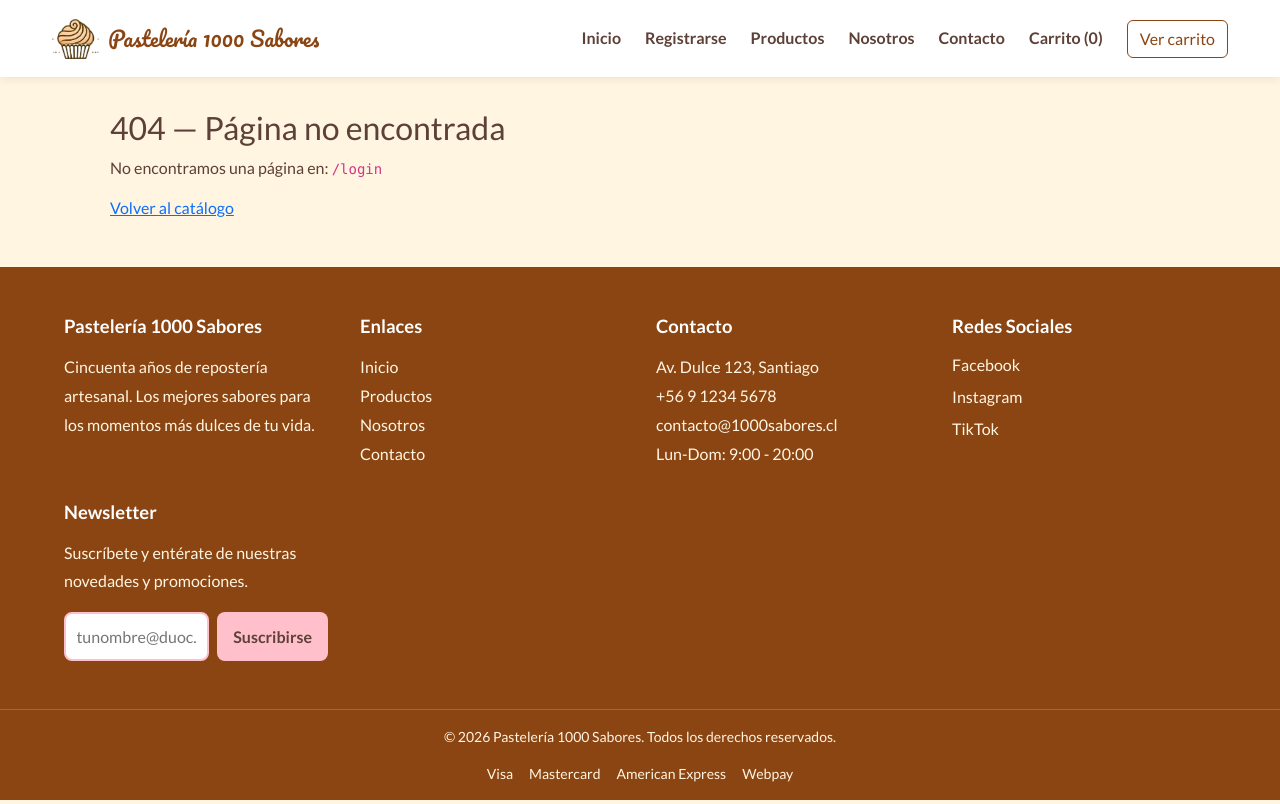
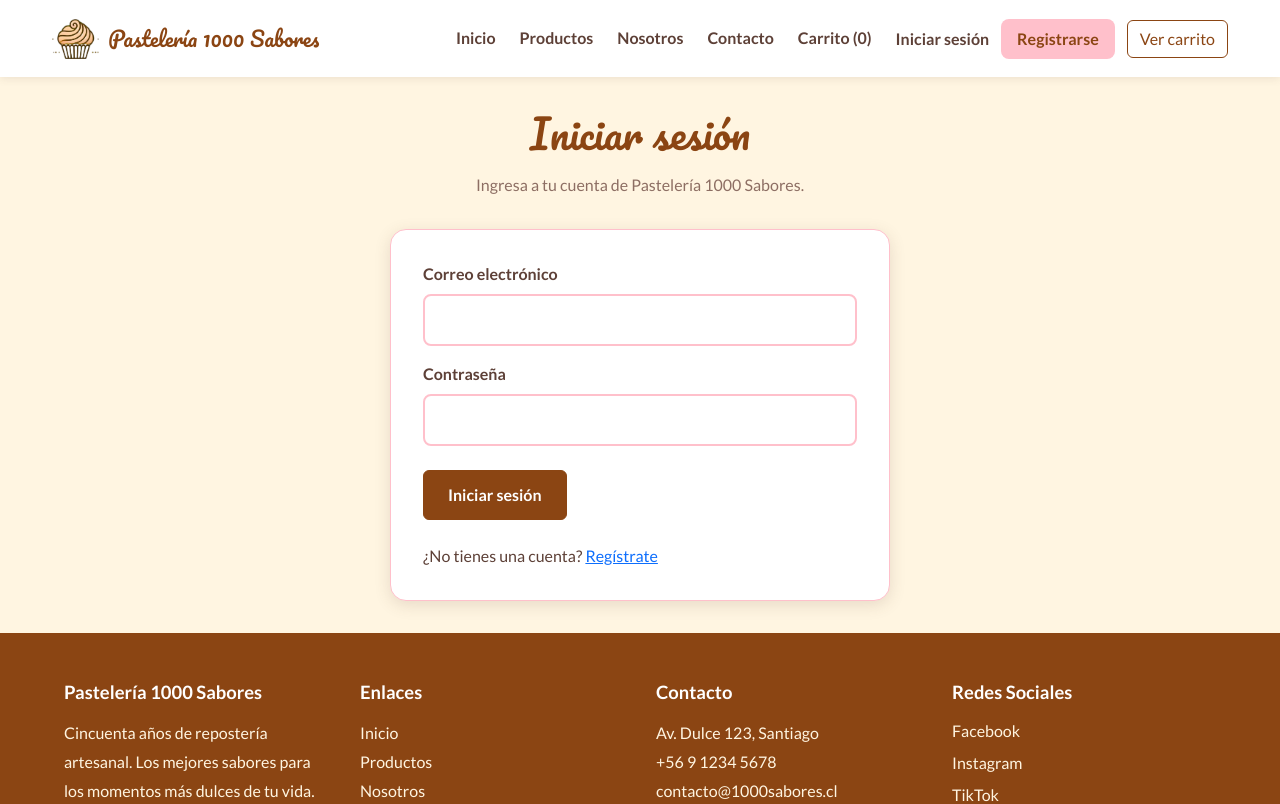
Before and after one commit to jaelreyes/pasteleria-react, a React (Vite) app: page /login in a window 1280 px wide. Shown: the top 804 px of the page. Built offline with nearby package versions, Linux system fonts and the light colour scheme.

Commit message:
Migra inicio de sesion y menu de usuario

```diff
--- a/src/App.jsx
+++ b/src/App.jsx
@@ -4,20 +4,20 @@ import { Routes, Route } from "react-router-dom";
 import ProductList from "./components/ProductList";
 import Cart from "./components/Cart";
 import Layout from "./components/Layout";
+import CartPanel from "./components/CartPanel";
 import productos from "./data/productos";
 
 import NotFound from "./pages/NotFound";
 import ProductDetail from "./pages/ProductDetail";
 import Home from "./pages/Home";
 import Checkout from "./pages/Checkout";
-import CartPanel from "./components/CartPanel";
 import Nosotros from "./pages/Nosotros";
 import Contacto from "./pages/Contacto";
-import Registro from './pages/Registro'
-
+import Registro from "./pages/Registro";
+import Login from "./pages/Login";
 
 function App() {
-  // Recupera el carrito guardado al iniciar la aplicación.
+  // Recupera el carrito guardado al iniciar.
   const [carrito, setCarrito] = useState(() => {
     const carritoGuardado = localStorage.getItem("carrito");
     return carritoGuardado ? JSON.parse(carritoGuardado) : [];
@@ -25,16 +25,29 @@ function App() {
 
   const [mostrarCarrito, setMostrarCarrito] = useState(false);
 
+  // Recupera la sesión con la misma clave del proyecto original.
+  const [usuarioActivo, setUsuarioActivo] = useState(() => {
+    try {
+      return JSON.parse(localStorage.getItem("usuarioActivo") || "null");
+    } catch {
+      return null;
+    }
+  });
+
   // Guarda el carrito cada vez que cambia.
   useEffect(() => {
     localStorage.setItem("carrito", JSON.stringify(carrito));
   }, [carrito]);
 
   function agregarProducto(producto, cantidad = 1) {
+    if (!Number.isInteger(cantidad) || cantidad < 1) {
+      return;
+    }
+
     setCarrito((carritoActual) => {
       const existe = carritoActual.find((item) => item.id === producto.id);
+
       const cantidadActual = existe ? existe.cantidad : 0;
-
       const disponibles = Math.max(0, producto.stock - cantidadActual);
       const cantidadAgregar = Math.min(cantidad, disponibles);
 
@@ -45,7 +58,10 @@ function App() {
       if (existe) {
         return carritoActual.map((item) =>
           item.id === producto.id
-            ? { ...item, cantidad: item.cantidad + cantidadAgregar }
+            ? {
+                ...item,
+                cantidad: item.cantidad + cantidadAgregar,
+              }
             : item,
         );
       }
@@ -58,20 +74,12 @@ function App() {
     setCarrito([]);
   }
 
-  // Elimina el producto identificado por su id.
+  // Elimina todas las unidades del producto seleccionado.
   function eliminarProducto(idAEliminar) {
     setCarrito((carritoActual) =>
       carritoActual.filter((item) => item.id !== idAEliminar),
     );
   }
-
-  // Suma las unidades de todos los productos.
-  const cantidadTotal = carrito.reduce((suma, item) => suma + item.cantidad, 0);
-
-  // Actualiza el título de la pestaña cuando cambia la cantidad.
-  useEffect(() => {
-    document.title = `(${cantidadTotal}) Pastelería 1000 Sabores`;
-  }, [cantidadTotal]);
 
   // Cambia la cantidad respetando el stock del catálogo.
   function cambiarCantidad(id, nuevaCantidad) {
@@ -93,6 +101,37 @@ function App() {
     );
   }
 
+  // Guarda los datos de sesión sin incluir la contraseña.
+  function iniciarSesion(usuario) {
+    const sesion = {
+      run: usuario.run,
+      nombre: usuario.nombre,
+      apellidos: usuario.apellidos,
+      correo: usuario.correo,
+      tipo: usuario.tipo || "Cliente",
+      beneficios: usuario.beneficios || [],
+      descuentoEdad: usuario.descuentoEdad || 0,
+      descuentoCodigo: usuario.descuentoCodigo || 0,
+      tortaGratisDuoc: usuario.tortaGratisDuoc || false,
+      fechaLogin: new Date().toISOString(),
+    };
+
+    localStorage.setItem("usuarioActivo", JSON.stringify(sesion));
+    setUsuarioActivo(sesion);
+  }
+
+  function cerrarSesion() {
+    localStorage.removeItem("usuarioActivo");
+    setUsuarioActivo(null);
+  }
+
+  const cantidadTotal = carrito.reduce((suma, item) => suma + item.cantidad, 0);
+
+  // Actualiza el título de la pestaña.
+  useEffect(() => {
+    document.title = `(${cantidadTotal}) Pastelería 1000 Sabores`;
+  }, [cantidadTotal]);
+
   return (
     <>
       <Routes>
@@ -102,6 +141,8 @@ function App() {
             <Layout
               cantidad={cantidadTotal}
               onVerCarrito={() => setMostrarCarrito(true)}
+              usuarioActivo={usuarioActivo}
+              onCerrarSesion={cerrarSesion}
             />
           }
         >
@@ -136,10 +177,13 @@ function App() {
           <Route path="checkout" element={<Checkout carrito={carrito} />} />
 
           <Route path="nosotros" element={<Nosotros />} />
+          <Route path="contacto" element={<Contacto />} />
+          <Route path="registro" element={<Registro />} />
 
-          <Route path="contacto" element={<Contacto />} />
-
-          <Route path="registro" element={<Registro />} />
+          <Route
+            path="login"
+            element={<Login onIniciarSesion={iniciarSesion} />}
+          />
 
           <Route path="*" element={<NotFound />} />
         </Route>
--- a/src/components/Header.jsx
+++ b/src/components/Header.jsx
@@ -1,11 +1,18 @@
 import Navigation from './Navigation'
 
-function Header({ cantidad, onVerCarrito }) {
+function Header({
+  cantidad,
+  onVerCarrito,
+  usuarioActivo,
+  onCerrarSesion,
+}) {
   return (
     <header className="site-header">
       <Navigation
         cantidad={cantidad}
         onVerCarrito={onVerCarrito}
+        usuarioActivo={usuarioActivo}
+        onCerrarSesion={onCerrarSesion}
       />
     </header>
   )
--- a/src/components/Layout.jsx
+++ b/src/components/Layout.jsx
@@ -2,7 +2,12 @@ import { Outlet, useLocation } from 'react-router-dom'
 import Header from './Header'
 import Footer from './Footer'
 
-function Layout({ cantidad, onVerCarrito }) {
+function Layout({
+  cantidad,
+  onVerCarrito,
+  usuarioActivo,
+  onCerrarSesion,
+}) {
   const ubicacion = useLocation()
   const esInicio = ubicacion.pathname === '/'
 
@@ -11,6 +16,8 @@ function Layout({ cantidad, onVerCarrito }) {
       <Header
         cantidad={cantidad}
         onVerCarrito={onVerCarrito}
+        usuarioActivo={usuarioActivo}
+        onCerrarSesion={onCerrarSesion}
       />
 
       <main className={`site-main${esInicio ? ' site-main-home' : ''}`}>
--- a/src/components/Navigation.jsx
+++ b/src/components/Navigation.jsx
@@ -1,11 +1,45 @@
-import { Container, Nav, Navbar, Button } from "react-bootstrap";
-import { Link, NavLink } from "react-router-dom";
+import { useState } from 'react'
+import { Container, Nav, Navbar, Button } from 'react-bootstrap'
+import { Link, NavLink, useNavigate } from 'react-router-dom'
 
-function Navigation({ cantidad, onVerCarrito }) {
+function Navigation({
+  cantidad,
+  onVerCarrito,
+  usuarioActivo,
+  onCerrarSesion,
+}) {
+  const [menuAbierto, setMenuAbierto] = useState(false)
+  const navegar = useNavigate()
+
+  function cerrarMenu() {
+    setMenuAbierto(false)
+  }
+
+  function salir() {
+    onCerrarSesion()
+    cerrarMenu()
+    navegar('/')
+  }
+
+  function abrirCarrito() {
+    cerrarMenu()
+    onVerCarrito()
+  }
+
   return (
-    <Navbar expand="lg" className="navigation" collapseOnSelect>
+    <Navbar
+      expand="lg"
+      className="navigation"
+      expanded={menuAbierto}
+      onToggle={setMenuAbierto}
+    >
       <Container className="nav-container">
-        <Navbar.Brand as={Link} to="/" className="site-logo">
+        <Navbar.Brand
+          as={Link}
+          to="/"
+          className="site-logo"
+          onClick={cerrarMenu}
+        >
           <img src="/images/logo.png" alt="" className="logo-img" />
           <span>Pastelería 1000 Sabores</span>
         </Navbar.Brand>
@@ -17,42 +51,95 @@ function Navigation({ cantidad, onVerCarrito }) {
 
         <Navbar.Collapse id="menu-principal">
           <Nav className="ms-auto site-nav-links">
-            <Nav.Link as={NavLink} to="/" end eventKey="inicio">
+            <Nav.Link
+              as={NavLink}
+              to="/"
+              end
+              onClick={cerrarMenu}
+            >
               Inicio
             </Nav.Link>
 
-            <Nav.Link as={NavLink} to="/registro" eventKey="registro">
-              Registrarse
-            </Nav.Link>
-
-            <Nav.Link as={NavLink} to="/productos" eventKey="productos">
+            <Nav.Link
+              as={NavLink}
+              to="/productos"
+              onClick={cerrarMenu}
+            >
               Productos
             </Nav.Link>
 
-            <Nav.Link as={NavLink} to="/nosotros" eventKey="nosotros">
+            <Nav.Link
+              as={NavLink}
+              to="/nosotros"
+              onClick={cerrarMenu}
+            >
               Nosotros
             </Nav.Link>
 
-            <Nav.Link as={NavLink} to="/contacto" eventKey="contacto">
+            <Nav.Link
+              as={NavLink}
+              to="/contacto"
+              onClick={cerrarMenu}
+            >
               Contacto
             </Nav.Link>
 
-            <Nav.Link as={NavLink} to="/carrito" eventKey="carrito">
+            <Nav.Link
+              as={NavLink}
+              to="/carrito"
+              onClick={cerrarMenu}
+            >
               Carrito ({cantidad})
             </Nav.Link>
           </Nav>
 
-          <Button
-            variant="outline-secondary"
-            className="cart-panel-button ms-lg-3"
-            onClick={onVerCarrito}
-          >
-            Ver carrito
-          </Button>
+          <div className="nav-sesion">
+            {usuarioActivo ? (
+              <>
+                <span className="nav-usuario">
+                  Hola, {usuarioActivo.nombre}
+                </span>
+
+                <Button
+                  variant="outline-secondary"
+                  className="cart-panel-button"
+                  onClick={salir}
+                >
+                  Cerrar sesión
+                </Button>
+              </>
+            ) : (
+              <>
+                <Link
+                  to="/login"
+                  className="nav-login"
+                  onClick={cerrarMenu}
+                >
+                  Iniciar sesión
+                </Link>
+
+                <Link
+                  to="/registro"
+                  className="nav-registro"
+                  onClick={cerrarMenu}
+                >
+                  Registrarse
+                </Link>
+              </>
+            )}
+
+            <Button
+              variant="outline-secondary"
+              className="cart-panel-button"
+              onClick={abrirCarrito}
+            >
+              Ver carrito
+            </Button>
+          </div>
         </Navbar.Collapse>
       </Container>
     </Navbar>
-  );
+  )
 }
 
-export default Navigation;
+export default Navigation
--- /dev/null
+++ b/src/pages/Login.jsx
@@ -0,0 +1,134 @@
+import { useState } from 'react'
+import { Link, useNavigate } from 'react-router-dom'
+import { Form, Button, Alert } from 'react-bootstrap'
+import {
+  validarCorreo,
+  validarPassword,
+} from '../utils/validaciones'
+import '../styles/Auth.css'
+
+function Login({ onIniciarSesion }) {
+  const navegar = useNavigate()
+
+  const [correo, setCorreo] = useState('')
+  const [password, setPassword] = useState('')
+  const [errores, setErrores] = useState({})
+
+  function ingresar(evento) {
+    evento.preventDefault()
+
+    const nuevosErrores = {}
+
+    if (!validarCorreo(correo)) {
+      nuevosErrores.correo =
+        'Ingresa un correo @duoc.cl, @profesor.duoc.cl, @duocuc.cl o @gmail.com.'
+    }
+
+    if (!validarPassword(password)) {
+      nuevosErrores.password =
+        'La contraseña debe tener entre 4 y 10 caracteres.'
+    }
+
+    setErrores(nuevosErrores)
+
+    if (Object.keys(nuevosErrores).length > 0) return
+
+    try {
+      const usuarios = JSON.parse(
+        localStorage.getItem('usuarios') || '[]'
+      )
+
+      if (!Array.isArray(usuarios)) {
+        throw new Error('Datos de usuarios inválidos')
+      }
+
+      const correoBuscado = correo.trim().toLowerCase()
+
+      const usuario = usuarios.find(
+        usuario =>
+          String(usuario.correo || '').trim().toLowerCase() ===
+            correoBuscado &&
+          usuario.password === password
+      )
+
+      if (!usuario) {
+        setErrores({
+          general: 'Correo o contraseña incorrectos.',
+        })
+        return
+      }
+
+      onIniciarSesion(usuario)
+      navegar('/', { replace: true })
+    } catch {
+      setErrores({
+        general: 'No se pudo iniciar sesión en este navegador.',
+      })
+    }
+  }
+
+  return (
+    <section className="auth-page auth-login">
+      <h1>Iniciar sesión</h1>
+
+      <p className="auth-subtitulo">
+        Ingresa a tu cuenta de Pastelería 1000 Sabores.
+      </p>
+
+      <Form className="auth-form" noValidate onSubmit={ingresar}>
+        {errores.general && (
+          <Alert variant="danger" role="alert">
+            {errores.general}
+          </Alert>
+        )}
+
+        <Form.Group className="mb-3" controlId="login-correo">
+          <Form.Label>Correo electrónico</Form.Label>
+
+          <Form.Control
+            type="email"
+            autoComplete="username"
+            value={correo}
+            onChange={evento => setCorreo(evento.target.value)}
+            maxLength={100}
+            isInvalid={Boolean(errores.correo)}
+            required
+          />
+
+          <Form.Control.Feedback type="invalid">
+            {errores.correo}
+          </Form.Control.Feedback>
+        </Form.Group>
+
+        <Form.Group className="mb-4" controlId="login-password">
+          <Form.Label>Contraseña</Form.Label>
+
+          <Form.Control
+            type="password"
+            autoComplete="current-password"
+            value={password}
+            onChange={evento => setPassword(evento.target.value)}
+            maxLength={10}
+            isInvalid={Boolean(errores.password)}
+            required
+          />
+
+          <Form.Control.Feedback type="invalid">
+            {errores.password}
+          </Form.Control.Feedback>
+        </Form.Group>
+
+        <Button type="submit" variant="primary" className="auth-btn">
+          Iniciar sesión
+        </Button>
+
+        <p className="mt-4 mb-0">
+          ¿No tienes una cuenta?{' '}
+          <Link to="/registro">Regístrate</Link>
+        </p>
+      </Form>
+    </section>
+  )
+}
+
+export default Login
--- a/src/styles/Auth.css
+++ b/src/styles/Auth.css
@@ -61,3 +61,7 @@
     padding: 1.25rem;
   }
 }
+
+.auth-login {
+  max-width: 500px;
+}
--- a/src/styles/index.css
+++ b/src/styles/index.css
@@ -218,3 +218,47 @@ main.site-main-home {
   max-width: none;
   padding: 0;
 }
+
+.nav-sesion {
+  display: flex;
+  align-items: center;
+  flex-wrap: wrap;
+  gap: 0.75rem;
+  margin-left: 1rem;
+}
+
+.nav-usuario {
+  color: #8b4513;
+  font-weight: 700;
+}
+
+.nav-login {
+  color: #5d4037;
+  font-weight: 700;
+  text-decoration: none;
+}
+
+.nav-login:hover {
+  color: #8b4513;
+}
+
+.nav-registro {
+  padding: 0.5rem 1rem;
+  background-color: #ffc0cb;
+  color: #8b4513;
+  border-radius: 8px;
+  font-weight: 700;
+  text-decoration: none;
+}
+
+.nav-registro:hover {
+  background-color: #e8a0b0;
+  color: #8b4513;
+}
+
+@media (max-width: 991px) {
+  .nav-sesion {
+    margin-left: 0;
+    margin-top: 1rem;
+  }
+}
```
